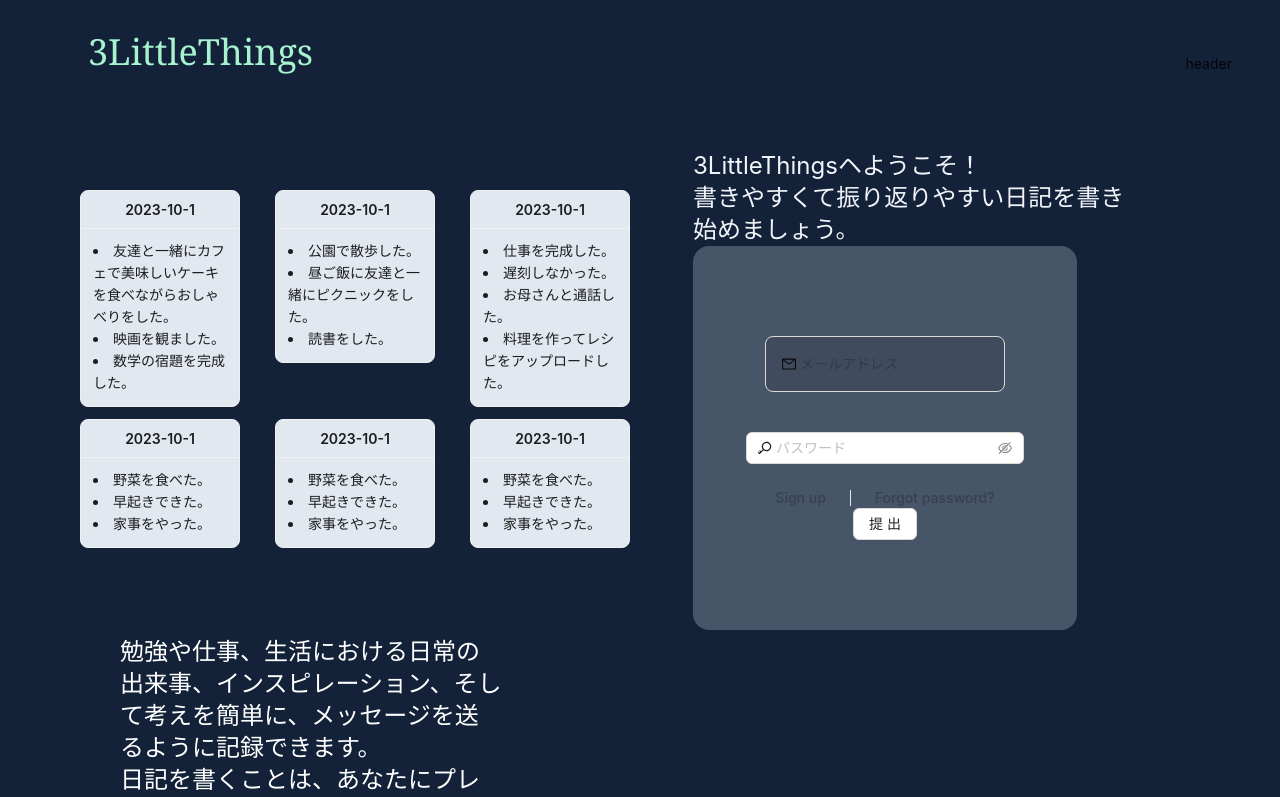
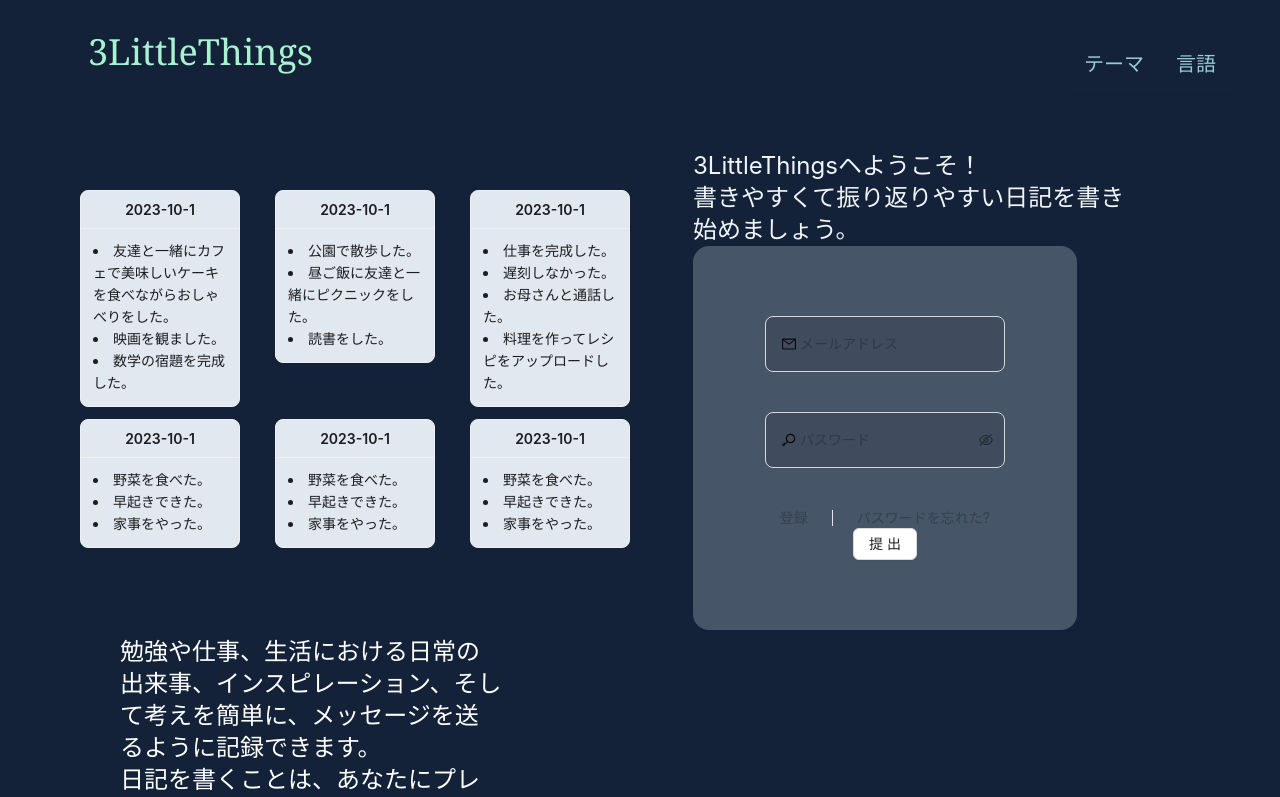
Before and after one commit to TANGHUALIN/3LittleThings-frontend, a React (Vite) app: page / in a window 1280 px wide. Shown: the top 797 px of the page. Built offline with nearby package versions, Linux system fonts and the light colour scheme; no server answers.

Commit message:
language switcher

```diff
--- a/src/components/headNav.jsx
+++ b/src/components/headNav.jsx
@@ -28,10 +28,10 @@ useEffect(()=>{
 },[uid])
 
 
-const { t } = useTranslation();
-const [currentLanguage,setCurrentLanguage]=useState(t.language);
+const { t,i18n } = useTranslation();
+const [currentLanguage,setCurrentLanguage]=useState(i18n.language);
 const changeLanguage=(lang)=>{
-  t.changeLanguage(lang);
+  i18n.changeLanguage(lang);
   setCurrentLanguage(lang);
 }
 
@@ -62,13 +62,14 @@ const onClick = (e) => {
   }
 };
 const items = [
-    getItem(t('theme'), '1',null),
+    getItem(t('theme'), 'theme',null),
     getItem(
-        (<div className={classNames(buttonClass)}>{t('language')}</div>), 'languageNow',null,
-        [getItem(t('language'),'languageSub1',null),
+        (t('language')), 'language',null,
+        [getItem('English','en',null),
+        getItem('日本語','jp',null),
         ]
     ),
-    accountItem&&getItem((<Popconfirm
+    accountState&&getItem((<Popconfirm
       title={t('logoutConfirmMsg')}
       onConfirm={onConfirm}
       okText={t('yes')}
--- a/src/components/loginBox.jsx
+++ b/src/components/loginBox.jsx
@@ -52,6 +52,7 @@ const LoginBox = () => {
 
         >
 <Input.Password
+  className="w-60 h-14 bg-black bg-opacity-10 rounded-lg mb-4 pl-4"
   placeholder={t('password')}
   prefix={<KeyOutlined />}
   iconRender={(visible) => (visible ? <EyeTwoTone /> : <EyeInvisibleOutlined />)}
@@ -61,9 +62,9 @@ const LoginBox = () => {
 
 <div className="flex items-center">
       <div className="lg:flex lg:flex-1 lg:items-center lg:justify-end lg:space-x-6">
-        <a href="#" className="text-sm font-medium text-gray-700 hover:text-gray-800">Sign up</a>
+        <a href="#" className="text-sm font-medium text-gray-700 hover:text-gray-800">{t('signup')}</a>
         <span className="h-4 w-px bg-gray-200" aria-hidden="true"></span>
-        <a href="#" className="text-sm font-medium text-gray-700 hover:text-gray-800">Forgot password?</a>
+        <a href="#" className="text-sm font-medium text-gray-700 hover:text-gray-800">{t('forgotPassword')}</a>
       </div>
     </div>
 
--- a/src/pages/TopPage.jsx
+++ b/src/pages/TopPage.jsx
@@ -44,7 +44,7 @@ return(
       <Header style={headerStyle}>
         <div className="flex ml-10 mt-8">
       <SiteTitle />
-      <div className="ml-auto">header</div>
+      <div className="ml-auto"><HeadNav /></div>
 
         </div>
       </Header>
```
